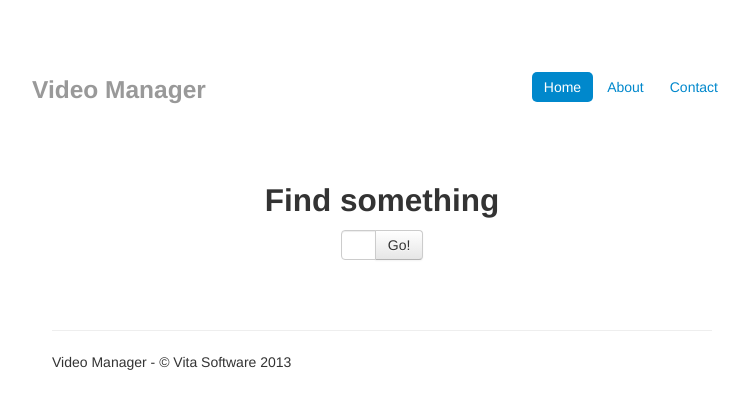
After one commit to viniciusss/video-manager, a PHP site: template templates/campus/dashboard.twig in a window 1280 px wide. The commit adds this page. Shown: the top 409 px of the page, without its empty margins (258-1007 px from the left). Run offline with PHP 8.4, Linux system fonts and the light colour scheme; the template is opened without the code that fills it, so the values that code supplies are empty; some libraries are stand-ins or nearby versions.

```diff
--- a/config/dev.php
+++ b/config/dev.php
@@ -25,5 +25,5 @@ $app['mongodb.options'] = array();
 // Vimeo config
 $app['vimeo.consumer_key'] = '72ba43835dcb0c9c5fcb5b22aab036bae14bfc6c';
 $app['vimeo.consumer_secret'] = '79068f4b5acea73865636813ef5f6664c704448f';
-$app['vimeo.token'] = '4c9d3c6e0f93e28ffeb872b5f8b8b1c1';
-$app['vimeo.token_secret'] = '3caa25d139ace65f9fb807e866cd262e5aa8a223';
+$app['vimeo.token'] = '510db26f93107b562f98fef9e9767746';
+$app['vimeo.token_secret'] = 'cc74c19c5baad2629e2f0833f38ad2676b545a6b';
--- a/templates/base.twig
+++ b/templates/base.twig
@@ -41,62 +41,20 @@
         {% endblock %}
     </head>
     <body>
-        <div class="navbar navbar-inverse navbar-fixed-top">
-            <div class="navbar-inner">
-                <div class="container-fluid">
-                    <button type="button" class="btn btn-navbar" data-toggle="collapse" data-target=".nav-collapse">
-                        <span class="icon-bar"></span>
-                        <span class="icon-bar"></span>
-                        <span class="icon-bar"></span>
-                    </button>
-                    <a class="brand" href="#">Project name</a>
-                    <div class="nav-collapse collapse">
-                        <p class="navbar-text pull-right">
-                            Logged in as <a href="#" class="navbar-link">Username</a>
-                        </p>
-                        <ul class="nav">
-                            <li class="active"><a href="{{ url('homepage') }}">Home</a></li>
-                            <li><a href="{{ url('videos') }}">V&iacute;deos</a></li>
-                        </ul>
-                    </div><!--/.nav-collapse -->
-                </div>
-            </div>
-        </div>
+        {% block navbar %}{% endblock %}
 
         <div class="container-fluid">
             <div class="row-fluid">
-                <div class="span3">
-                    <div class="well sidebar-nav">
-                        <ul class="nav nav-list">
-                            <li class="nav-header">Op&ccedil;&otilde;es</li>
-                            {% block sidebar %}{% endblock %}
-                        </ul>
-                    </div><!--/.well -->
-                </div><!--/span-->
-                <div class="span9">
-                    {% block flash %}
-                        {% if flash is defined %}
-                            <div class="alert  alert-{{ flash.type }}">
-                                <button type="button" class="close" data-dismiss="alert">&times;</button>
-                                <h4>{{ flash.short }}</h4>
-                                {{ flash.ext }}
-                            </div>
-                        {% endif %}
-                    {% endblock flash %}
-                    {% block content %}{% endblock %}
-                </div><!--/span-->
+                {% block row_fluid %}{% endblock %}
+                <hr>
+
+                <footer>
+                    <p>Video Manager - &copy; Vita Software 2013</p>
+                </footer>
             </div><!--/row-->
-
-            <hr>
-
-            <footer>
-                <p>Video Manager - &copy; Vita Software 2013</p>
-            </footer>
-
         </div>
 
         {% block scripts %}
-
             <!-- Le javascript
             ================================================== -->
             <!-- Placed at the end of the document so the pages load faster -->
--- /dev/null
+++ b/templates/campus.twig
@@ -0,0 +1,33 @@
+{% extends 'base.twig' %}
+
+{% block head %}
+    {{ parent() }}
+    <link rel="stylesheet" href="/statics/campus/css/template.css"/>
+{% endblock %}
+
+{% block navbar %}
+<div class="container-narrow">
+    <div class="masthead">
+        <ul class="nav nav-pills pull-right">
+            <li class="active"><a href="#">Home</a></li>
+            <li><a href="#">About</a></li>
+            <li><a href="#">Contact</a></li>
+        </ul>
+        <h3 class="muted">Video Manager</h3>
+    </div>
+{% endblock %}
+
+{% block row_fluid %}
+    {% block flash %}
+        {% if flash is defined %}
+            <div class="alert  alert-{{ flash.type }}">
+                <button type="button" class="close" data-dismiss="alert">&times;</button>
+                <h4>{{ flash.short }}</h4>
+                {{ flash.ext }}
+            </div>
+        {% endif %}
+    {% endblock flash %}
+    <div class="jumbotron">
+        {% block content %}{% endblock %}
+    </div>
+{% endblock %}
--- /dev/null
+++ b/templates/campus/dashboard.twig
@@ -0,0 +1,13 @@
+{% extends 'campus.twig' %}
+
+{% block title %}Dashboard{% endblock %}
+
+{% block content %}
+    <h2>Find something</h2>
+    <div>
+            <div class="input-append">
+                <input class="span2" id="appendedInputButton" type="text">
+                <button class="btn" type="button">Go!</button>
+            </div>
+    </div>
+{% endblock %}
--- a/templates/home/index.twig
+++ b/templates/home/index.twig
@@ -1,4 +1,4 @@
-{% extends "base.twig" %}
+{% extends "campus.twig" %}
 
 {% block title %}Index{% endblock %}
 {% block head %}
--- a/templates/videos/add.twig
+++ b/templates/videos/add.twig
@@ -1,4 +1,4 @@
-{% extends "base.twig" %}
+{% extends "admin.twig" %}
 
 {% block title %}Add Video{% endblock %}
 
--- /dev/null
+++ b/templates/vimeo/player.twig
@@ -0,0 +1 @@
+<iframe src="http://player.vimeo.com/video/{{ video.video_id }}" width="600" height="480" frameborder="0" webkitAllowFullScreen mozallowfullscreen allowFullScreen></iframe>
--- a/web/index.php
+++ b/web/index.php
@@ -1,6 +1,6 @@
 <?php
 ini_set('display_errors', 0);
-
+ini_set('memory_limit', '1024M');
 require_once __DIR__.'/../vendor/autoload.php';
 
 $app = require __DIR__.'/../src/app.php';
--- a/web/index_dev.php
+++ b/web/index_dev.php
@@ -1,4 +1,5 @@
 <?php
+ini_set('memory_limit', '1024M');
 use Symfony\Component\ClassLoader\DebugClassLoader;
 use Symfony\Component\Debug\Debug;
 
--- /dev/null
+++ b/web/statics/campus/css/template.css
@@ -0,0 +1,15 @@
+
+/* Custom container */
+.container-narrow {
+    margin: 0 auto;
+    max-width: 700px;
+}
+.container-narrow > hr {
+    margin: 30px 0;
+}
+
+/* Main marketing message and sign up button */
+.jumbotron {
+    margin: 60px 0;
+    text-align: center;
+}
```
Also changed, not shown: src/Vita/VideoManager/Domain/Repository/AbstractRepository.php (+11 -0 lines), src/Vita/VideoManager/Domain/Service/VideoService.php (+8 -1 lines), src/controllers.php (+1 -6 lines), src/controllers/video.php (+8 -1 lines), src/services.php (+11 -4 lines), templates/admin.twig (added, +48 -0 lines), templates/videos/index.twig (+8 -4 lines), templates/videos/watch.twig (added, +13 -0 lines), 1 other file.
